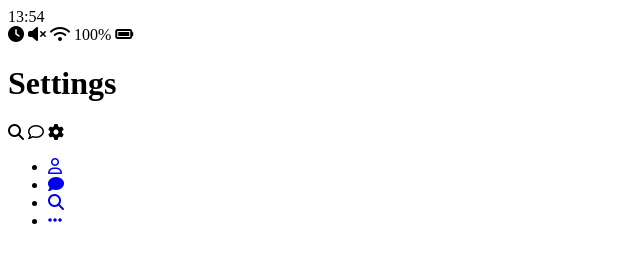
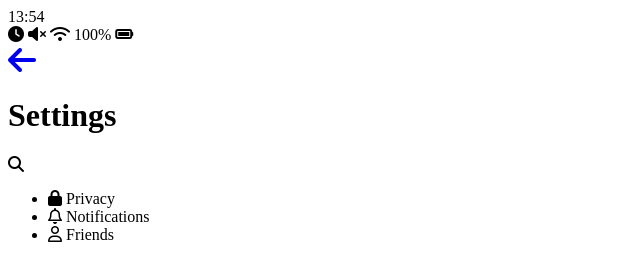
Before and after one commit to dltnk9/Kakao-clone-v2, a plain HTML site: page settings.html in a window 1280 px wide. Shown: the whole page, without its empty margins (0-640 px from the left). Drawn offline with Linux system fonts and the light colour scheme.

Commit message:
HTML done

```diff
--- /dev/null
+++ b/chat.html
@@ -0,0 +1,81 @@
+<!DOCTYPE html>
+<html lang="en">
+<head>
+    <meta charset="UTF-8">
+    <meta name="viewport" content="width=device-width, initial-scale=1.0">
+    <title>Chats</title>
+    <script src="https://kit.fontawesome.com/1027b1ca10.js" crossorigin="anonymous"></script>
+</head>
+<body>
+    <div class="status-bar">
+    <div class="status-bar__column">
+        <span class="status-bar__clock">13:54</span>
+    </div>
+    <div class="status-bar__column">
+        <i class="fas fa-clock"></i>
+        <i class="fas fa-volume-mute"></i>
+        <i class="fas fa-wifi"></i>
+        <span class="status-bar__battery-level">100%</span>
+        <i class="fas fa-battery-full">
+        </i>
+
+    </div>
+</div>
+<header class="header">
+    <div class="header__header-column">
+            <a href="index.html" class="header__back-btn">
+            <i class="fas fa-arrow-left fa-2x">
+            </i>
+        </a>
+
+        <h1 class=header__title">Best Friend</h1>
+    </div>
+    <div class="header__header-column">
+        <span class="header__icon">
+            <i class="fas fa-search"></i>
+        </span>
+        <div class="header__icon">
+            <i class="fas fa-bars"></i>
+        </div>
+    </div>
+</header>
+<main class="chat">
+    <ul class="chat__messages">
+        <span class="chat__timestamp">Friday,January 11, 2019</span>
+        <li class="incoming-message message">
+            <img src="images/avatar.jpg" class ="g-avatar message__avatar"/>
+            <div class="messsage__content">
+                <span class="message__author">Best Friend</span>
+                <div class="message__bubble">
+                    Congrats I love you!
+                </div>
+            </div>
+            <span class="message__timestamp"></span>
+        </li>
+        <li class="incoming-message message">
+            <span class="message__timestamp"></span>
+             <div class="messsage__content">
+                <div class="message__bubble">
+                    Thank you see you soon!
+                </div>
+            </div>
+        </li>
+    </ul>
+</main>
+<div class="chat__write">
+    <div class="chat__writecolumn">
+        <i class="far fa-plus-square"></i>
+    </div>
+    <div class="chat__writecolumn">
+        <input type="text" placeholder="Send message" class="chat__write-input"/>
+    </div>
+    <div class="chat__writecolumn">
+        <span class="chat__write-icon">
+            <i class="far fa-smile-wink"></i>
+        </span><span class="chat__write-icon">
+            <i class="fas fa-microphone"></i>
+        </span>
+    </div>
+</div>
+</body>
+</html>
--- a/settings.html
+++ b/settings.html
@@ -23,44 +23,41 @@
 </div>
 <header class="header">
     <div class="header__header-column">
+            <a href="more.html" class="header__back-btn">
+            <i class="fas fa-arrow-left fa-2x">
+            </i>
+        </a>
+
         <h1 class=header__title">Settings</h1>
     </div>
     <div class="header__header-column">
         <span class="header__icon">
             <i class="fas fa-search"></i>
         </span>
-        <span class="header__icon">
-            <i class="far fa-comment"></i>
-        </span>
-        <span class="header__icon">
-            <i class="fas fa-cog"></i>
-        </span>
     </div>
 </header>
-<nav class="nav">
-    <ul class="nav__list">
-        <li class="nav__list-item">
-            <a href="friends.html" class="nav__list-link">
+<main class="settings">
+    <section class="settings__sections">
+    <ul class="settings__list">
+        <li class="settings__setting">
+            <span class="settings__icon">
+                <i class="fas fa-lock"></i>
+            </span><span class="settings__title">Privacy</span>
+        </li>
+        <li class="settings__setting">
+            <span class="settings__icon">
+                <i class="far fa-bell"></i>
+            </span><span class="settings__title">Notifications</span>
+        </li>
+        <li class="settings__setting">
+            <span class="settings__icon">
                 <i class="far fa-user"></i>
-            </a>
+            </span><span class="settings__title">Friends</span>
         </li>
-        <li class="nav__list-item">
-            <a href="index.html" class="nav__list-link">
-            <i class="fas fa-comment"></i>
-            </a>
-        </li>
-        <li class="nav__list-item">
-            <a href="find.html" class="nav__list-link">
-            <i class="fas fa-search"></i>
-            </a>
-        </li>
-        <li class="nav__list-item">
-            <a href="more.html" class="nav__list-link">
-            <i class="fas fa-ellipsis-h"></i>
-            </a>
-        </li>
+        </section>
+        </ul>
+</main>
 
-    </ul>
-</nav>
+
 </body>
 </html>
```
Also changed, not shown: index.html (+3 -1 lines), more.html (+2 -0 lines).
